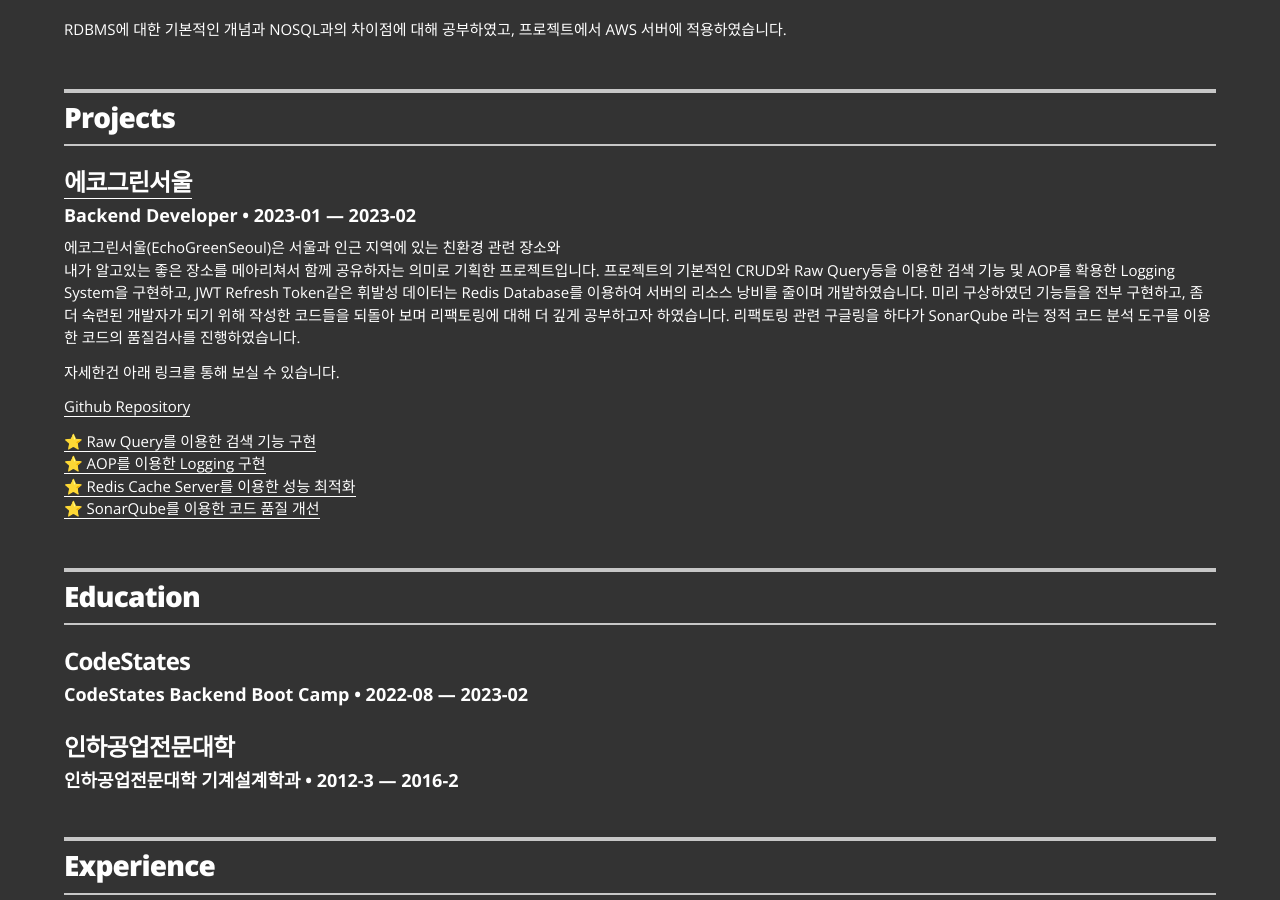
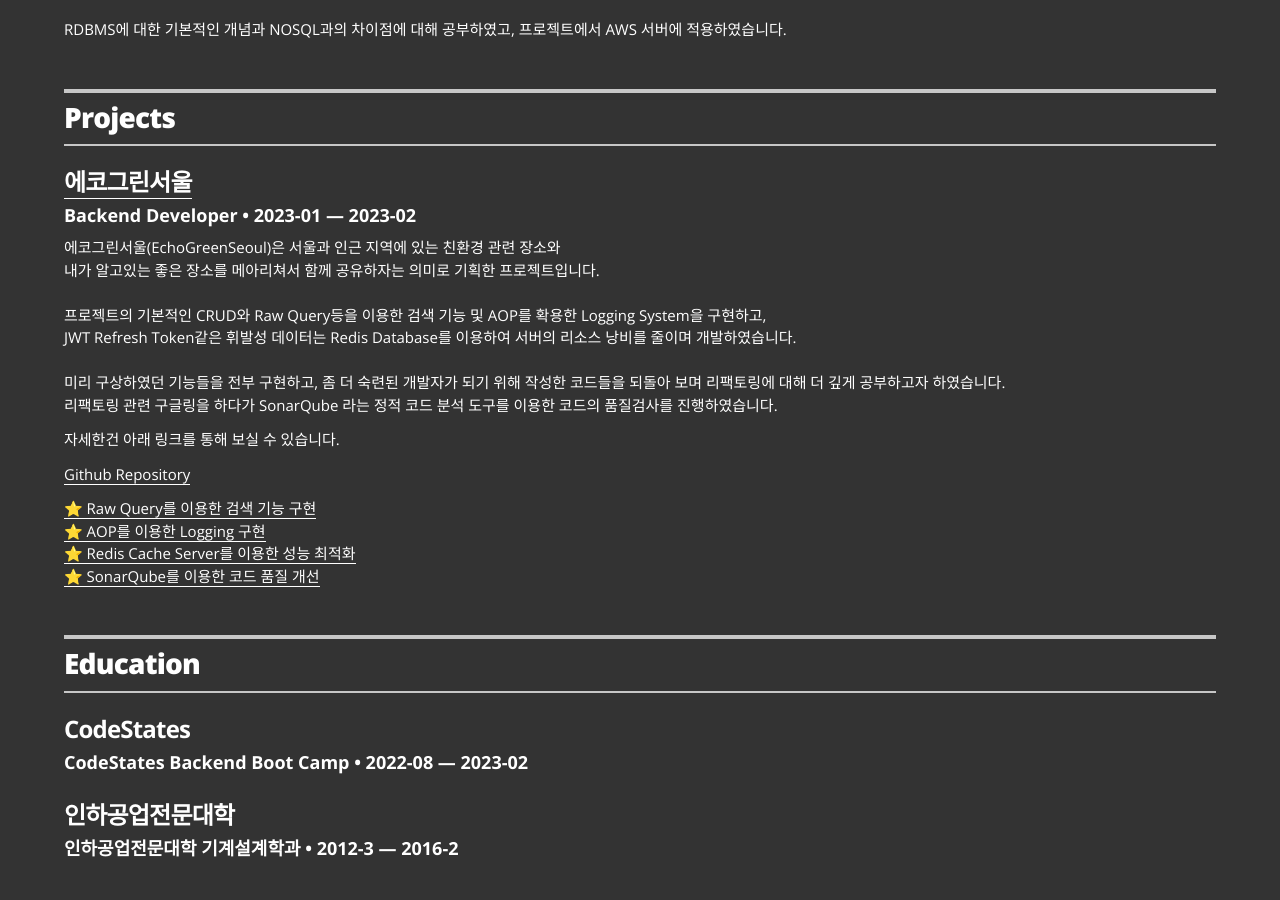
Before and after one commit to tlskals/tlskals.github.io, a Jekyll site: the page built from index.html, in a window 1280 px wide and 900 px high, scrolled down 1503 px. Built offline with Jekyll 4.4.1, drawn with Linux system fonts in a browser that asks for light colours.

```diff
--- a/_data/projects.yml
+++ b/_data/projects.yml
@@ -7,11 +7,12 @@
   url: "https://echogreenseoul.site/"
   description1: |
     에코그린서울(EchoGreenSeoul)은 서울과 인근 지역에 있는 친환경 관련 장소와<br>
-    내가 알고있는 좋은 장소를 메아리쳐서 함께 공유하자는 의미로 기획한 프로젝트입니다.
-    프로젝트의 기본적인 CRUD와 Raw Query등을 이용한 검색 기능 및 AOP를 확용한 Logging System을 구현하고,
-    JWT Refresh Token같은 휘발성 데이터는 Redis Database를 이용하여 서버의 리소스 낭비를 줄이며 개발하였습니다.
+    내가 알고있는 좋은 장소를 메아리쳐서 함께 공유하자는 의미로 기획한 프로젝트입니다.<br><br>
 
-    미리 구상하였던 기능들을 전부 구현하고, 좀 더 숙련된 개발자가 되기 위해 작성한 코드들을 되돌아 보며 리팩토링에 대해 더 깊게 공부하고자 하였습니다.
+    프로젝트의 기본적인 CRUD와 Raw Query등을 이용한 검색 기능 및 AOP를 확용한 Logging System을 구현하고,<br>
+    JWT Refresh Token같은 휘발성 데이터는 Redis Database를 이용하여 서버의 리소스 낭비를 줄이며 개발하였습니다.<br><br>
+
+    미리 구상하였던 기능들을 전부 구현하고, 좀 더 숙련된 개발자가 되기 위해 작성한 코드들을 되돌아 보며 리팩토링에 대해 더 깊게 공부하고자 하였습니다.<br>
     리팩토링 관련 구글링을 하다가 SonarQube 라는 정적 코드 분석 도구를 이용한 코드의 품질검사를 진행하였습니다.
   description2: 자세한건 아래 링크를 통해 보실 수 있습니다.
   repository: Github Repository
```
